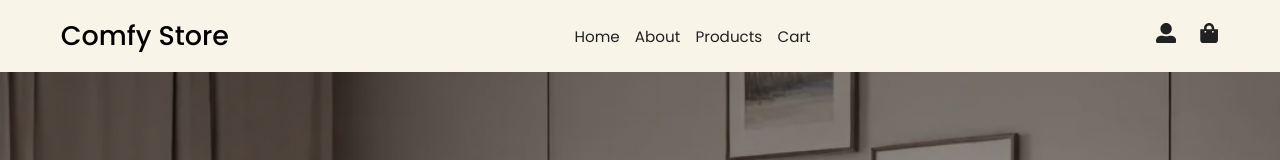
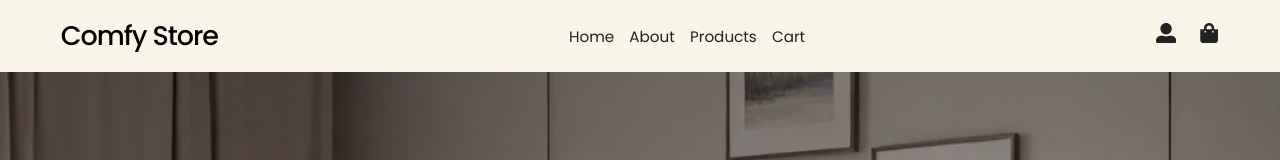
Before and after one commit to Git-Darkmoon/Comfy-Store-v2, a Next.js app: page / in a window 1280 px wide. Shown: the top 160 px of the page. Built offline with nearby package versions, Linux system fonts and the light colour scheme.

Commit message:
[UPDATE] Logo letter spacing.

```diff
--- a/src/styles/components/SharedLayout/Navbar.scss
+++ b/src/styles/components/SharedLayout/Navbar.scss
@@ -26,6 +26,7 @@
 .navbar__logo {
   font-size: vars.$fs-2;
   font-weight: 500;
+  letter-spacing: -1px;
 }
 
 .navbar__link {
```
